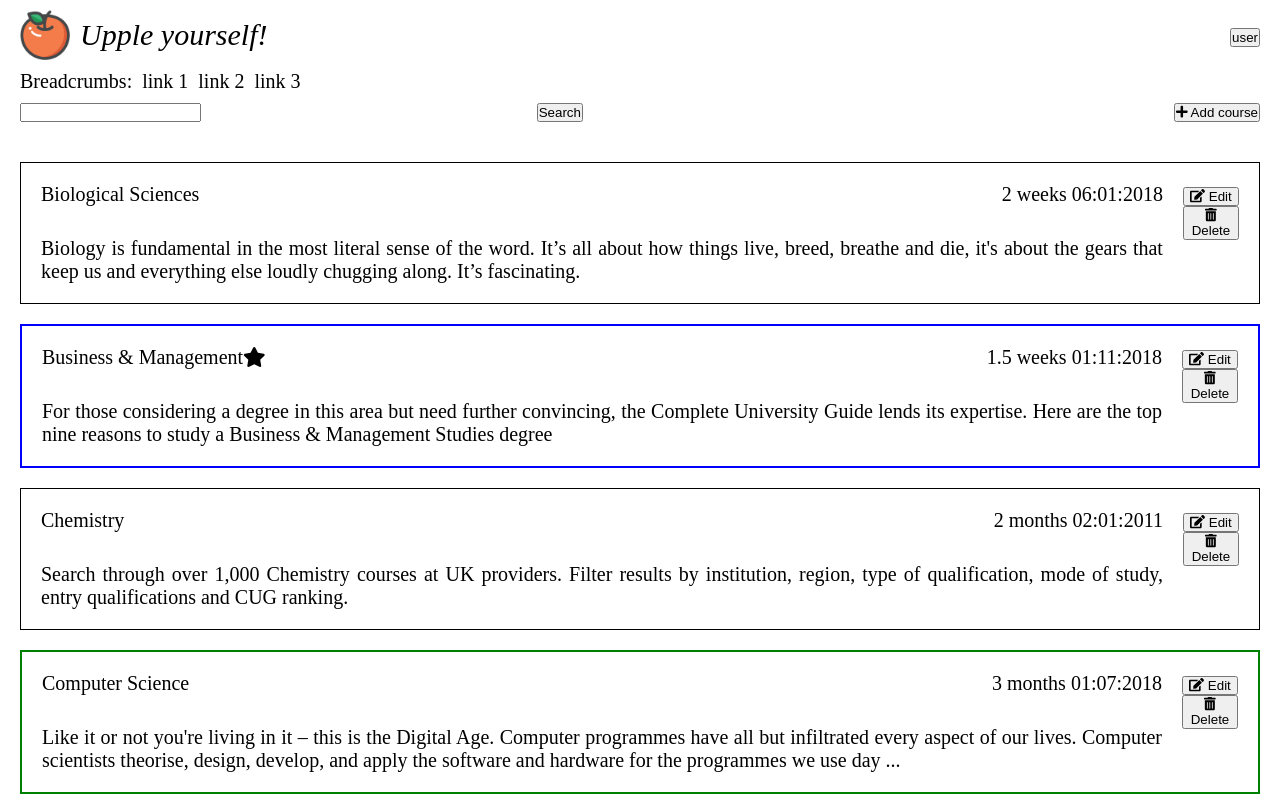
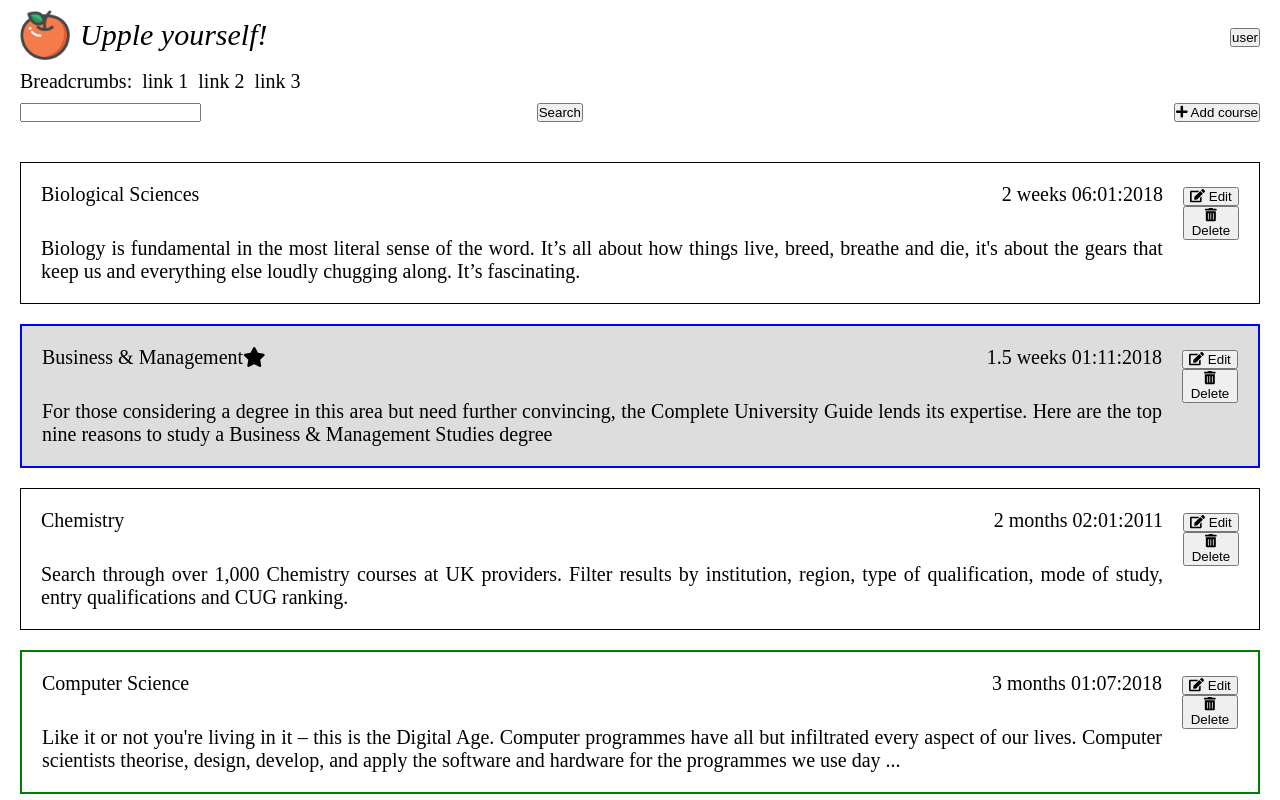
Before and after one commit to mikalai-sokarau/Angular, an Angular app: page / in a window 1280 px wide. Shown: the top 800 px of the page. Built offline with nearby package versions, Linux system fonts and the light colour scheme.

Commit message:
added highlighting to the course

```diff
--- a/src/app/components/course/course.component.html
+++ b/src/app/components/course/course.component.html
@@ -1,9 +1,9 @@
-<section [appBorderStyling]="color">
+<section [appBorderStyling]="color" [ngClass]="isCourseHighlighted()">
   <div id="course-info">
     <div id="course-header">
       <div>
         <span id="name">{{title}}</span>
-        <fa-icon *ngIf="isTopRated === 'true'" [icon]="topRatedIcon"></fa-icon>
+        <fa-icon *ngIf="isCourseTopRated()" [icon]="topRatedIcon"></fa-icon>
       </div>
       <div>
         <span id="duration">{{duration}} </span>
--- a/src/app/components/course/course.component.scss
+++ b/src/app/components/course/course.component.scss
@@ -32,3 +32,7 @@ section {
     min-width: 55px;
   }
 }
+
+.top-rated {
+  background-color: #ddd;
+}
--- a/src/app/components/course/course.component.ts
+++ b/src/app/components/course/course.component.ts
@@ -18,7 +18,7 @@ export class CourseComponent implements CourseInterface, OnInit {
   @Input() duration: string;
   @Input() description: string;
   @Input() created: string;
-  @Input() isTopRated: boolean;
+  @Input() isTopRated: string;
   @Input() img: string;
   @Output() onClickHandler = new EventEmitter<string>();
 
@@ -40,7 +40,6 @@ export class CourseComponent implements CourseInterface, OnInit {
     this.creationDate = new Date(this.created);
     const creationMs = this.creationDate.getTime();
     const currentMs = this.currentDate.getTime();
-    console.log(typeof this.isTopRated);
 
     if (creationMs < currentMs && creationMs >= currentMs - COURSE_FRESHNESS_TIME) {
       this.color = FRESH_COURSE_COLOR;
@@ -48,4 +47,12 @@ export class CourseComponent implements CourseInterface, OnInit {
       this.color = UPCOMING_COURSE_COLOR;
     }
   }
+
+  isCourseTopRated() {
+    return this.isTopRated === 'true';
+  }
+
+  isCourseHighlighted() {
+    return this.isTopRated === 'true' ? 'top-rated' : '';
+  }
 }
```
